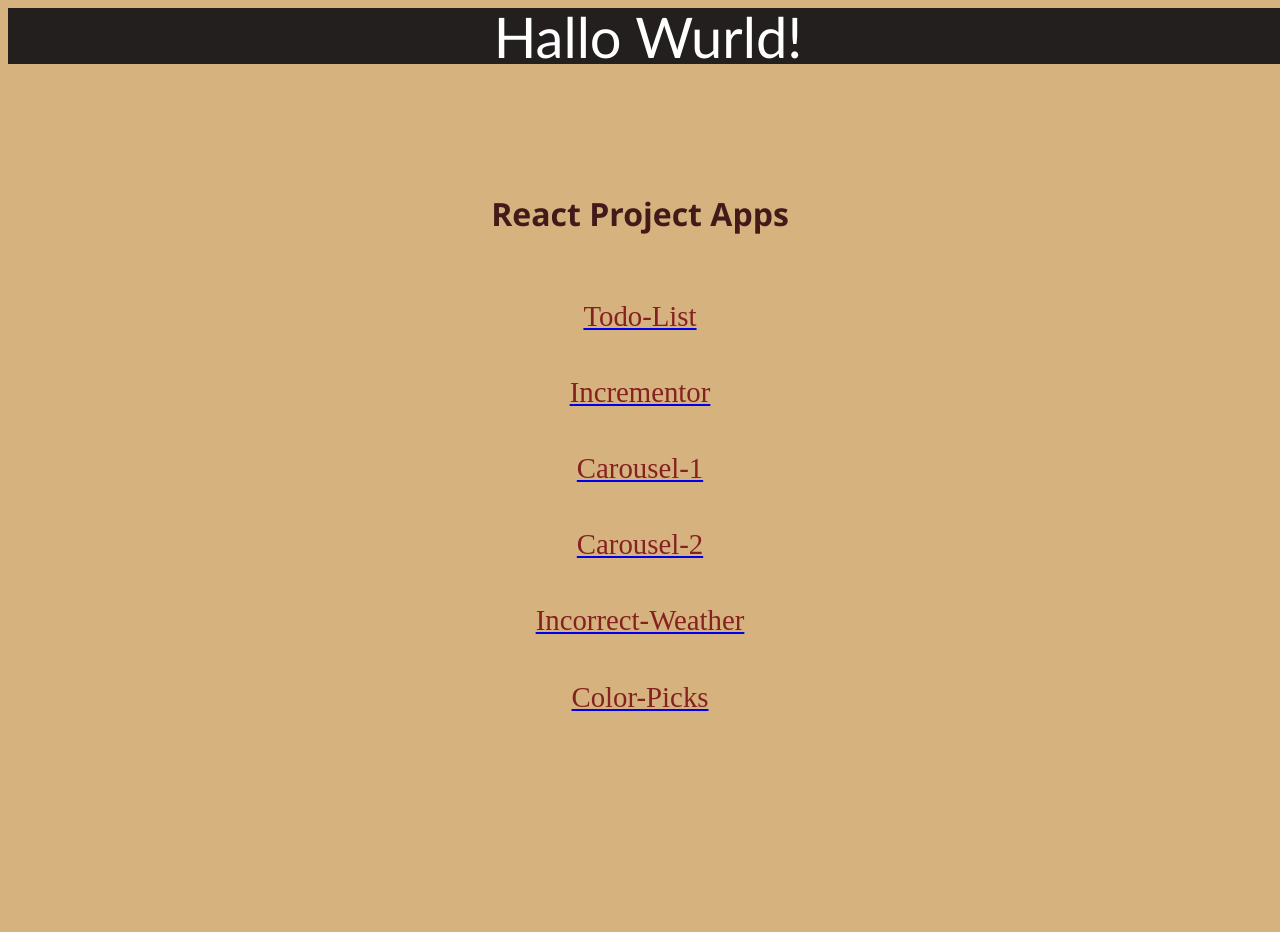
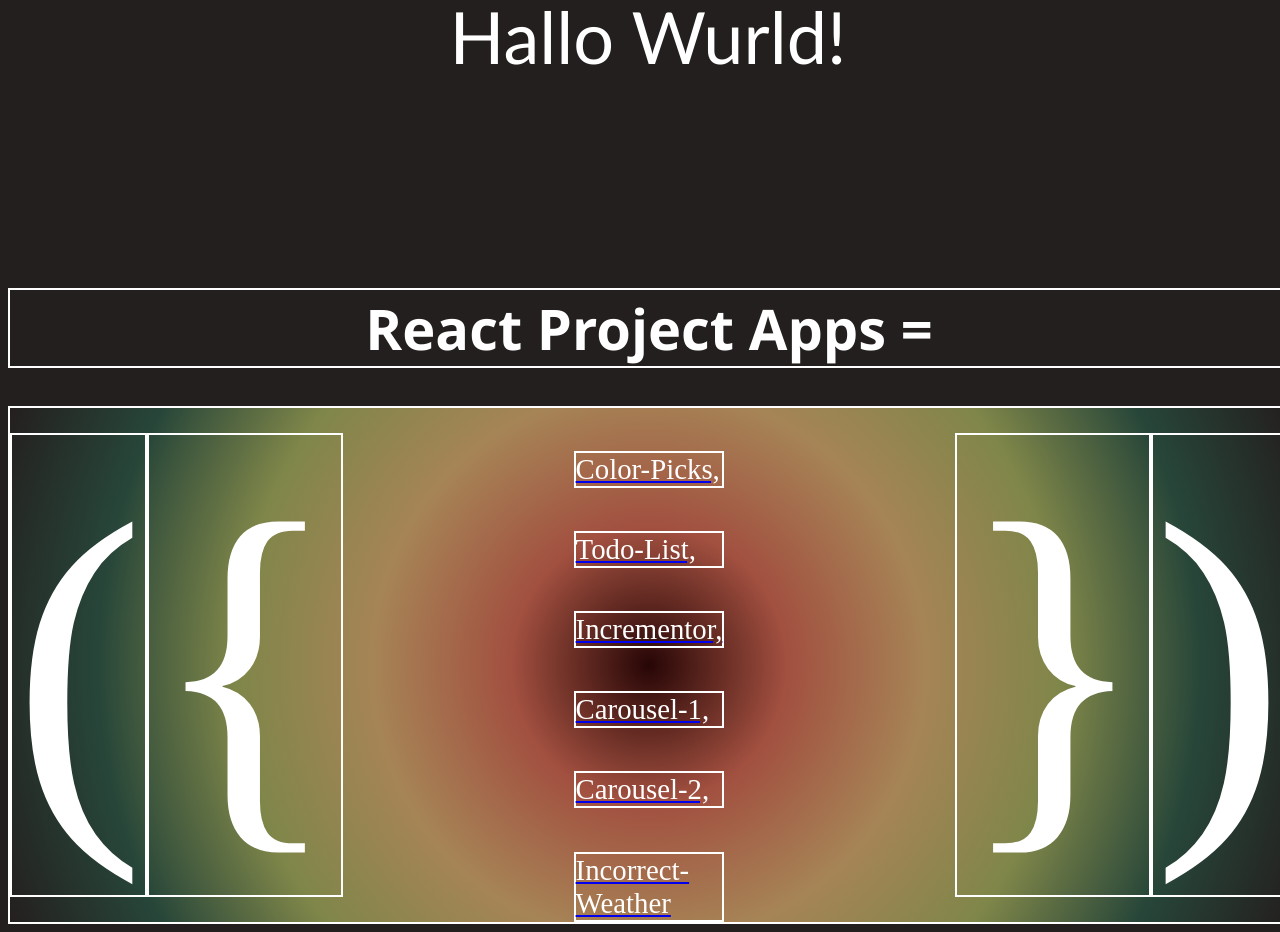
Before and after one commit to Aguadebebe/new-site, a React (Create React App) app: page / in a window 1280 px wide. Before the commit the page ends 800 px from the top, so only its background shows below. Built offline with nearby package versions, Linux system fonts and the light colour scheme.

Commit message:
created single responsibility component tree

```diff
--- a/src/App.css
+++ b/src/App.css
@@ -1,39 +1,80 @@
 
  body {
-  background-color:rgb(214, 179, 126);
+  display:flex;
+  background-color:rgb(36, 31, 31);
  }
 
+
  .app-header {
-  display: flex;
+  display:flex;
   justify-content: center;
   align-Items: center;
   font-family: 'Gill Sans', 'Gill Sans MT', Calibri, 'Trebuchet MS', sans-serif;
-  font-size: 3.5em;
+  font-size: 4.5em;
   color: white;
-  background-color:rgb(36, 31, 31);
   width: 100vw;
   height: 7vh;
  }
+ .app-title {
+   margin-top: 1.5em;
+   color: white;
+   font-size: 1.8em;
+   border: 2px solid white;
+}
 
  .h1-react-p{
     display: flex;
     justify-content: center;
     align-items: center;
     font-family:'Segoe UI', Tahoma, Geneva, Verdana, sans-serif;
+    font-size: 3.5em;
     font-weight: bolder;
-    color: rgb(67, 26, 26);
+    color: white;
     margin-top: 4em;
+    border: 2px solid  white;
+ }
+
+ .project-container {
+   display: flex;
+   justify-content: center;
+   align-items: center;
+   border: 2px solid white;
+   background: radial-gradient(
+     circle,
+     rgb(39, 6, 6),
+    rgb(162, 80, 64),
+    rgb(166, 132, 86),
+    rgb(127, 134, 73),
+    rgb(39, 70, 57),
+    rgb(36, 31, 31)
+   );
  }
 
  .projects {
-    display: flex;
-    justify-content: center;
-    align-items: center;
-    flex-direction: column;
+   flex-direction: column;
  }
 
- .app-title {
-    margin-top: 1.5em;
-    color:rgb(133, 33, 33);
-    font-size: 1.8em;
+ .curly-1 {
+   font-size: 25em;
+   margin-right: 18vw;
+   border: 2px solid white;
+   color: white;
  }
+
+ .curly-2 {
+   font-size: 25em;
+   margin-left: 18vw;
+   border: 2px solid white;
+   color: white;
+ }
+
+ .par-1 {
+   font-size: 25em;
+   border: 2px solid white;
+   color: white;
+ }
+ .par-2 {
+   font-size: 25em;
+   border: 2px solid white;
+   color: white;
+ }
--- a/src/Components/App.js
+++ b/src/Components/App.js
@@ -1,15 +1,19 @@
  import '../App.css';
- import Header from "./Header"
- import Sections from "./Sections";
- import AppProjects from "./AppProjects";
+ import Header from "./Feature1/Header"
+ import Sectionh1 from "./Feature2/Sectionh1";
+ import ProjectLinkBrackets from "./Feature3/ProjectLinkBrackets";
 
 function App() {
+
+
+
   return (
     <div>
 
        <Header />
-       <Sections />
-       <AppProjects />
+       <Sectionh1 />
+       <ProjectLinkBrackets />
+
     </div>
   );
 }
--- /dev/null
+++ b/src/Components/Feature2/Sectionh1.js
@@ -0,0 +1,11 @@
+
+
+const Sectionh1 = () => {
+    return (
+        <div>
+        <h1 className="h1-react-p">React Project Apps =</h1>
+        </div>
+    );
+}
+
+export default Sectionh1;
--- a/src/Components/AppProjects.js
+++ b/src/Components/Feature3/AppProjects.js
@@ -4,22 +4,27 @@ const AppProjects = () => {
 
     const apps = [
       {
-        title: "Todo-List",
+        title: "Color-Picks,",
+        url: "https://aguadebebe.github.io/color-picks/",
+      },
+
+      {
+        title: "Todo-List,",
         url: "https://aguadebebe.github.io/todo-list/",
       },
 
       {
-        title: "Incrementor",
+        title: "Incrementor,",
         url: "https://aguadebebe.github.io/counter/",
       },
 
       {
-        title: "Carousel-1",
+        title: "Carousel-1,",
         url: "https://aguadebebe.github.io/componentz/",
       },
 
       {
-        title: "Carousel-2",
+        title: "Carousel-2,",
         url: "https://aguadebebe.github.io/acc/",
       },
 
@@ -28,10 +33,7 @@ const AppProjects = () => {
         url: "https://aguadebebe.github.io/weather-report/",
       },
 
-      {
-        title: "Color-Picks",
-        url: "https://aguadebebe.github.io/color-picks/",
-      },
+
     ];
 
     return (
--- /dev/null
+++ b/src/Components/Feature3/Curly1.js
@@ -0,0 +1,8 @@
+
+
+export const Curly1 = () => {
+    const curly1 = "{";
+    return (
+        <span className="curly-1">{curly1}</span>
+    );
+}
--- /dev/null
+++ b/src/Components/Feature3/Curly2.js
@@ -0,0 +1,8 @@
+
+
+export const Curly2 = () => {
+    const curly2 = "}";
+    return (
+        <span className="curly-2">{curly2}</span>
+    );
+}
--- /dev/null
+++ b/src/Components/Feature3/Par1.js
@@ -0,0 +1,8 @@
+
+
+export const Par1 = () => {
+    const par1 = "(";
+    return (
+        <span className="par-1">{par1}</span>
+    );
+}
--- /dev/null
+++ b/src/Components/Feature3/Par2.js
@@ -0,0 +1,8 @@
+
+
+export const Par2 = () => {
+    const par2 = ")";
+    return (
+        <span className="par-2">{par2}</span>
+    );
+}
--- /dev/null
+++ b/src/Components/Feature3/ProjectLinkBrackets.js
@@ -0,0 +1,19 @@
+import AppProjects from "./AppProjects";
+import { Par1 } from "./Par1";
+import { Par2 } from "./Par2";
+import { Curly1 } from "./Curly1";
+import { Curly2 } from "./Curly2";
+const ProjectLinkBrackets = () => {
+
+    return (
+       <div className="project-container">
+        <Par1 />
+        <Curly1 />
+        <AppProjects />
+        <Curly2 />
+        <Par2 />
+        </div>
+    );
+}
+
+export default ProjectLinkBrackets;
--- a/src/Components/Sections.js
+++ /dev/null
@@ -1,11 +0,0 @@
-
-
-const Sections = () => {
-    return (
-        <div>
-        <h1 className="h1-react-p">React Project Apps</h1>
-        </div>
-    );
-}
-
-export default Sections;
```
Also changed, not shown: src/Components/Feature1/Header.js (renamed from src/Components/Header.js).
